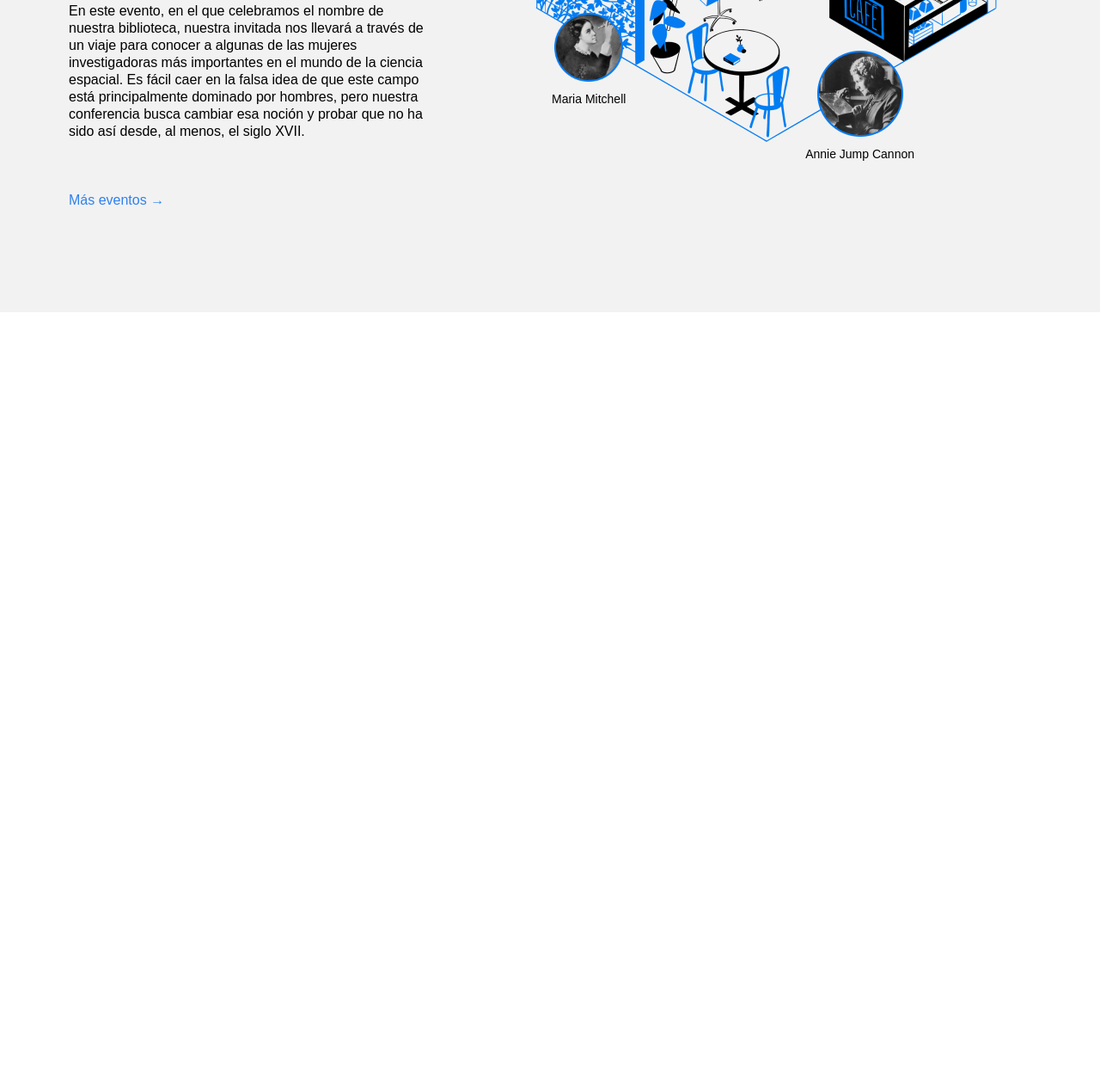
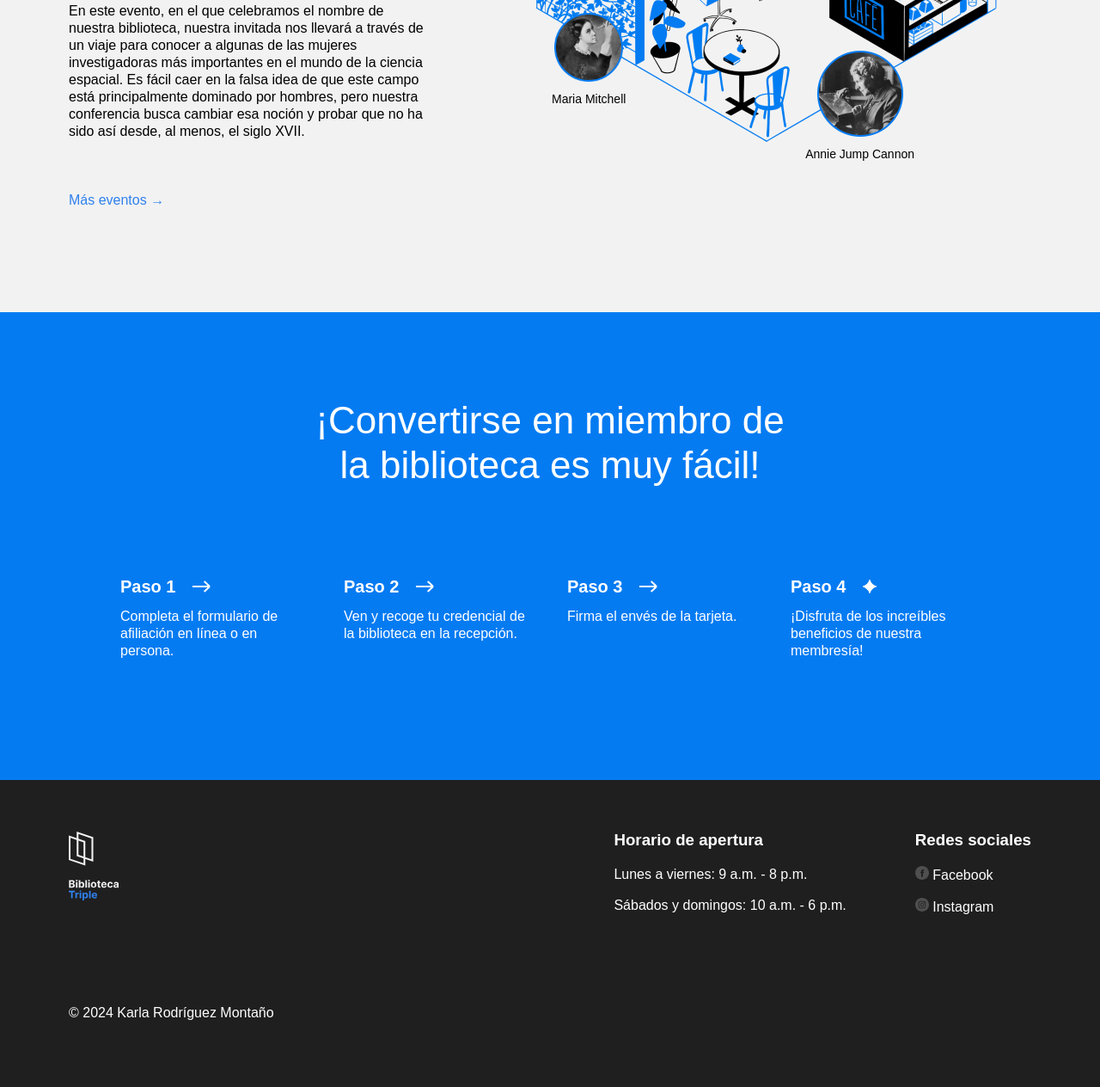
Before and after one commit to Karla-Montano/web_project_library_es, a plain HTML site: page index.html in a window 1280 px wide. Shown: the part 2575-3839 px from the top of the page at 86% size. Before the commit the page ends 2938 px from the top, so only its background shows below. Drawn offline with Linux system fonts and the light colour scheme.

Commit message:
finalizado

```diff
--- a/index.html
+++ b/index.html
@@ -176,7 +176,7 @@
             </p>
             <a href="#" class="events__more">Más eventos &rarr;</a>
           </div>
-          <!-- Comienza a crear la composición aquí -->
+
           <div class="events__cover">
             <img src="./images/cafe.png" alt="Cafe" class="events__image" />
             <div class="person person_name_feynman">
@@ -221,6 +221,103 @@
             </div>
           </div>
         </section>
+        <section class="membership">
+          <h2 class="membership__title">
+            ¡Convertirse en miembro de la biblioteca es muy fácil!
+          </h2>
+          <ul class="membership__steps">
+            <li class="step">
+              <h3 class="step__title">
+                Paso 1
+                <img
+                  src="./images/icon_step_forward.svg"
+                  alt="icon forward"
+                  class="step__icon"
+                />
+              </h3>
+              <p class="step__description">
+                Completa el formulario de afiliación en línea o en persona.
+              </p>
+            </li>
+            <li class="step">
+              <h3 class="step__title">
+                Paso 2
+                <img
+                  src="./images/icon_step_forward.svg"
+                  alt="icon forward"
+                  class="step__icon"
+                />
+              </h3>
+              <p class="step__description">
+                Ven y recoge tu credencial de la biblioteca en la recepción.
+              </p>
+            </li>
+            <li class="step">
+              <h3 class="step__title">
+                Paso 3
+                <img
+                  src="./images/icon_step_forward.svg"
+                  alt="icon forward"
+                  class="step__icon"
+                />
+              </h3>
+              <p class="step__description">Firma el envés de la tarjeta.</p>
+            </li>
+            <li class="step">
+              <h3 class="step__title">
+                Paso 4
+                <img
+                  src="./images/icon_step_finish.svg"
+                  alt="icon finish"
+                  class="step__icon"
+                />
+              </h3>
+              <p class="step__description">
+                ¡Disfruta de los increíbles beneficios de nuestra membresía!
+              </p>
+            </li>
+          </ul>
+        </section>
+        <footer class="footer">
+          <div class="footer__columns">
+            <div class="footer-column">
+              <img src="./images/logo_white.svg" class="footer__logo" />
+            </div>
+            <div class="footer__column_content_hours">
+              <h3 class="footer__column-heading">Horario de apertura</h3>
+              <ul class="footer__list">
+                <li class="footer__list-item">
+                  Lunes a viernes: 9 a.m. - 8 p.m.
+                </li>
+                <li class="footer__list-item">
+                  Sábados y domingos: 10 a.m. - 6 p.m.
+                </li>
+              </ul>
+            </div>
+            <div class="footer__column_content_social">
+              <h3 class="footer__column-heading">Redes sociales</h3>
+              <ul class="footer__list">
+                <li class="footer__list-item">
+                  <img
+                    src="./images/facebook_white.svg"
+                    class="footer__social-icon"
+                  />
+                  Facebook
+                </li>
+                <li class="footer__list-item">
+                  <img
+                    src="./images/instagram_white.svg"
+                    class="footer__social-icon"
+                  />
+                  Instagram
+                </li>
+              </ul>
+            </div>
+          </div>
+          <div class="footer__copyright">
+            <p>© 2024 Karla Rodríguez Montaño</p>
+          </div>
+        </footer>
       </main>
     </div>
   </body>
--- a/styles/style.css
+++ b/styles/style.css
@@ -292,3 +292,115 @@
   font-size: 14px;
   margin: 0;
 }
+
+.membership {
+  padding: 100px 0 140px;
+  background-color: #057bf2;
+  color: #ffffff;
+}
+
+.membership__title {
+  max-width: 574px;
+  margin: 0 auto;
+  text-align: center;
+  font-size: 44px;
+  font-weight: 500;
+  line-height: 52px;
+}
+
+.membership__steps {
+  list-style-type: none;
+  padding: 0;
+  margin: 100px 0 0;
+  /* Agrega estilos */
+  display: flex;
+  justify-content: center;
+  gap: 40px;
+}
+
+.step {
+  /* Agrega estilos */
+  column-gap: 40px;
+  flex-basis: 220px;
+}
+
+.step__title {
+  margin: 0;
+  font-size: 20px;
+  line-height: 30px;
+  font-weight: 700;
+  display: flex;
+  align-items: center;
+}
+
+.step__icon {
+  margin-left: 20px;
+}
+
+.step__description {
+  margin: 10px 0 0;
+}
+
+.footer {
+  box-sizing: border-box;
+  background-color: #1f1f1f;
+  padding: 60px 80px;
+  color: #fff;
+}
+
+.footer__columns {
+  display: flex;
+}
+.footer__column {
+  display: flex;
+  align-items: flex-start;
+  padding-top: 0%;
+}
+
+.footer__column_content_hours {
+  position: absolute;
+  right: 295.22px;
+}
+
+.footer__column_content_social {
+  position: absolute;
+  right: 80px;
+}
+
+.footer__logo {
+  width: 58px;
+  height: 80px;
+  padding-right: 10px;
+}
+
+.footer__column-heading {
+  padding-top: 0;
+  padding-bottom: 20px;
+  margin: 0;
+}
+.footer__list {
+  /* El siguiente código elimina los estilos predeterminados del navegador para las listas */
+  list-style-type: none;
+  padding: 0;
+  margin: 0;
+}
+
+.footer__list-item {
+  padding-bottom: 16px;
+}
+
+.footer__column-link {
+  color: white;
+  text-decoration: none;
+}
+
+.footer__social-icon {
+  width: 16px;
+  height: 16px;
+}
+
+.footer__copyright {
+  display: flex;
+  align-self: flex-end;
+  padding-top: 100px;
+}
```
